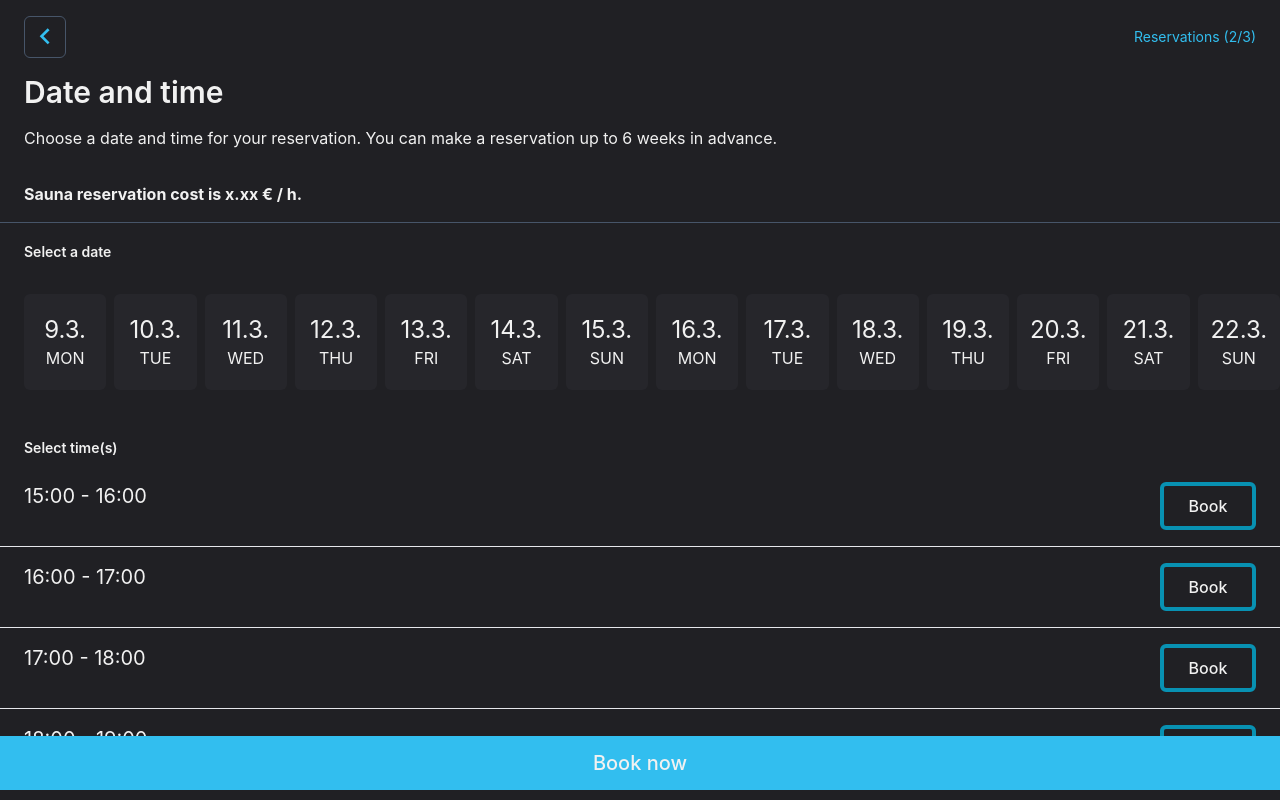
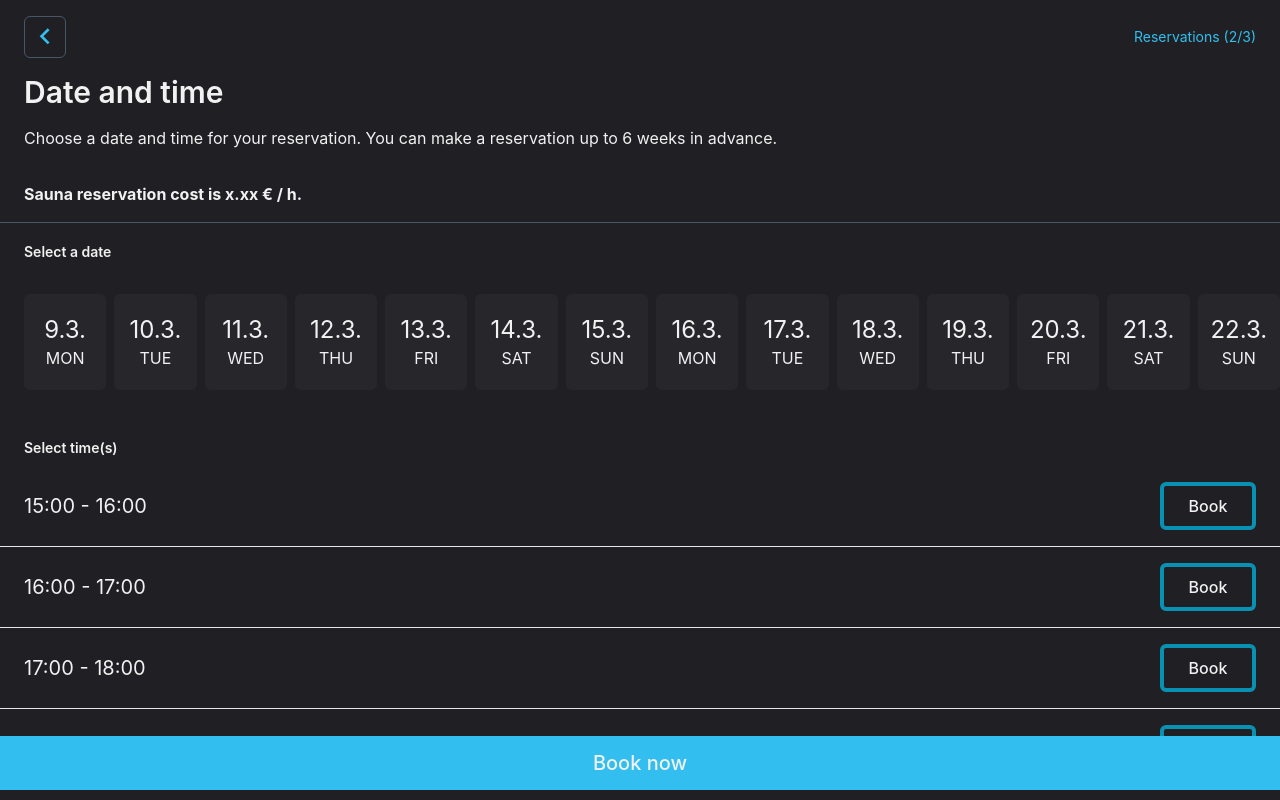
Before and after one commit to Ahmadnoorkhan1/kulku, a React (Vite) app: page /book-reservation in a window 1280 px wide. Built offline with nearby package versions, Linux system fonts and the light colour scheme.

Commit message:
spacing issues

```diff
--- a/src/components/BookReservationTimeTiles.jsx
+++ b/src/components/BookReservationTimeTiles.jsx
@@ -4,7 +4,7 @@ import React from "react";
 // eslint-disable-next-line react/prop-types
 const BookReservationTimeTiles = ({ time, button }) => {
   return (
-    <div className=" flex py-2 justify-between w-full px-6">
+    <div className=" flex py-2 justify-between items-center w-full px-6">
       <p className="text-[#f1f1f1] text-xl">{time}</p>
       <div>
         <button className="text-[#f1f1f1] bg-transparent border-4 border-cyan-600 p-2 rounded-md w-24">
--- a/src/pages/BookReservation.jsx
+++ b/src/pages/BookReservation.jsx
@@ -113,7 +113,7 @@ const BookReservation = () => {
             Select time(s)
           </p>
         </div>
-        <div className=" overflow-y-auto flex flex-col gap-2 h-80 w-full">
+        <div className=" overflow-y-auto flex flex-col gap-2 h-80 w-full pb-20">
           {time.map((item, key) => (
             <>
               <BookReservationTimeTiles
```
